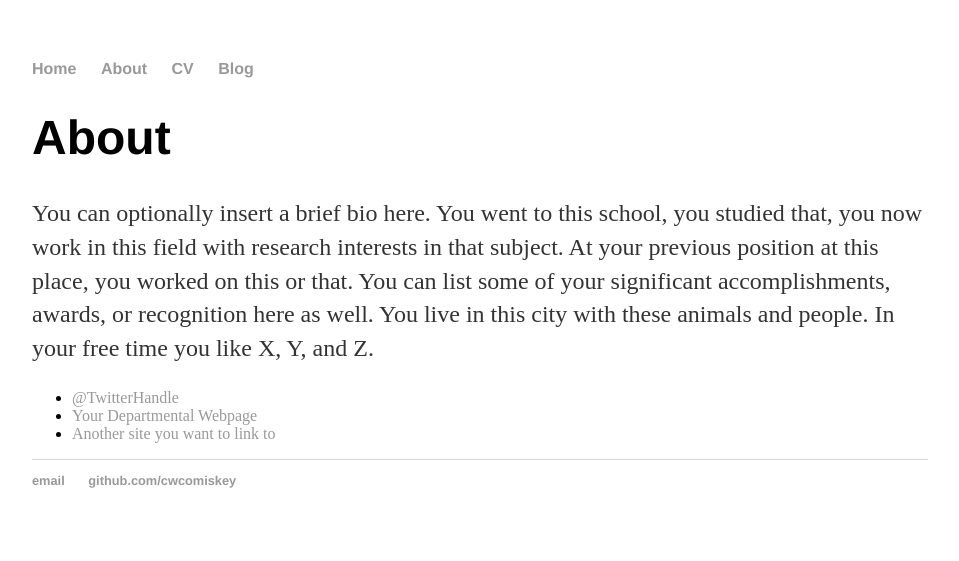
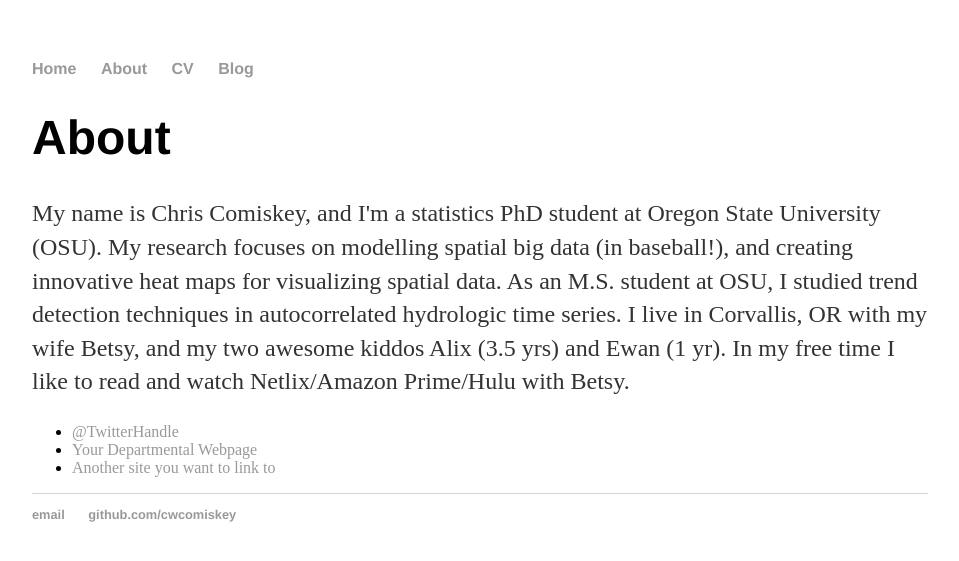
Before and after one commit to cwcomiskey/cwcomiskey.github.io, a Jekyll site: the page built from about/index.html, in a window 1280 px wide. Shown: the top 561 px of the page, without its empty margins (160-1119 px from the left). Built offline with Jekyll 4.4.1, drawn with Linux system fonts in a browser that asks for light colours.

Commit message:
Update index.html

```diff
--- a/about/index.html
+++ b/about/index.html
@@ -5,7 +5,11 @@ title: About Chris Comiskey
 
 		<div class="about">
 			<h1>About</h1>
-			<p>You can optionally insert a brief bio here. You went to this school, you studied that, you now work in this field with research interests in that subject. At your previous position at this place, you worked on this or that. You can list some of your significant accomplishments, awards, or recognition here as well. You live in this city with these animals and people. In your free time you like X, Y, and Z.</p>
+			<p>My name is Chris Comiskey, and I'm a statistics PhD student at Oregon State University (OSU). My research focuses on
+				modelling spatial big data (in baseball!), and creating innovative heat maps for visualizing spatial data.
+				As an M.S. student at OSU, I studied trend detection techniques in autocorrelated hydrologic time series.
+				I live in Corvallis, OR with my wife Betsy, and my two awesome kiddos Alix (3.5 yrs) and Ewan (1 yr).
+				In my free time I like to read and watch Netlix/Amazon Prime/Hulu with Betsy.</p>
 
 			<ul class="contacts">
 				<li><a href="#">@TwitterHandle</a></li>
```
